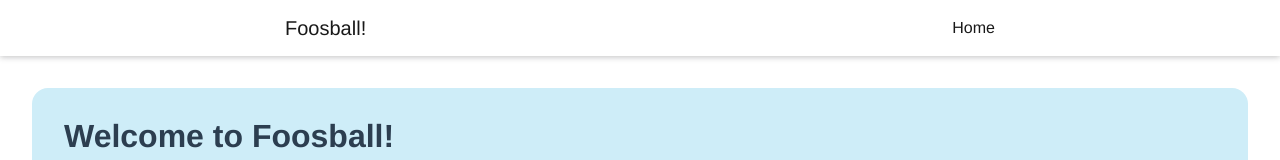
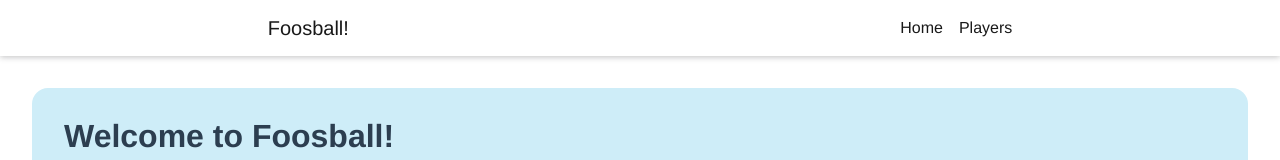
Before and after one commit to StevendeValk-Atos/foosball-vue-ts-frontend, a Vue app: page /#/players in a window 1280 px wide. Before the commit this address led to /#/. Shown: the top 160 px of the page. Built offline with nearby package versions, Linux system fonts and the light colour scheme.

Commit message:
Added base for player list component, added refference to PlayerView in router.ts, added link to /players in HeaderNav.vue

```diff
--- a/src/components/HeaderNav.vue
+++ b/src/components/HeaderNav.vue
@@ -5,6 +5,9 @@
             <ul>
                 <li>
                     <a href="/">Home</a>
+                </li>
+                <li>
+                    <a href="/players">Players</a>
                 </li>
             </ul>
         </nav>
@@ -25,6 +28,12 @@ header {
     width: 100%;
 
     box-shadow: 0 1px 6px 0 rgba(32, 33, 36, 0.28);
+
+    ul {
+        display: flex;
+        flex-direction: row;
+    }
+
 
     a {
         padding: 0.5rem;
--- a/src/router.ts
+++ b/src/router.ts
@@ -1,5 +1,6 @@
-import { createRouter, createWebHashHistory, createWebHistory, RouteRecordRaw } from "vue-router";
+import { createRouter, createWebHistory, RouteRecordRaw } from "vue-router";
 import HomeView from "./views/HomeView.vue";
+import PlayerView from "./views/PlayerView.vue"
 
 const routes: Array<RouteRecordRaw> = [
     {
@@ -7,6 +8,11 @@ const routes: Array<RouteRecordRaw> = [
         name: "home",
         component: HomeView,
     },
+    {
+        path: "/players",
+        name: "players",
+        component: PlayerView
+    }
 ];
 
 const router = createRouter({
--- /dev/null
+++ b/src/views/PlayerView.vue
@@ -0,0 +1,5 @@
+<template>
+    <div class="container">
+        <h1>Players</h1>
+    </div>
+</template>
```
